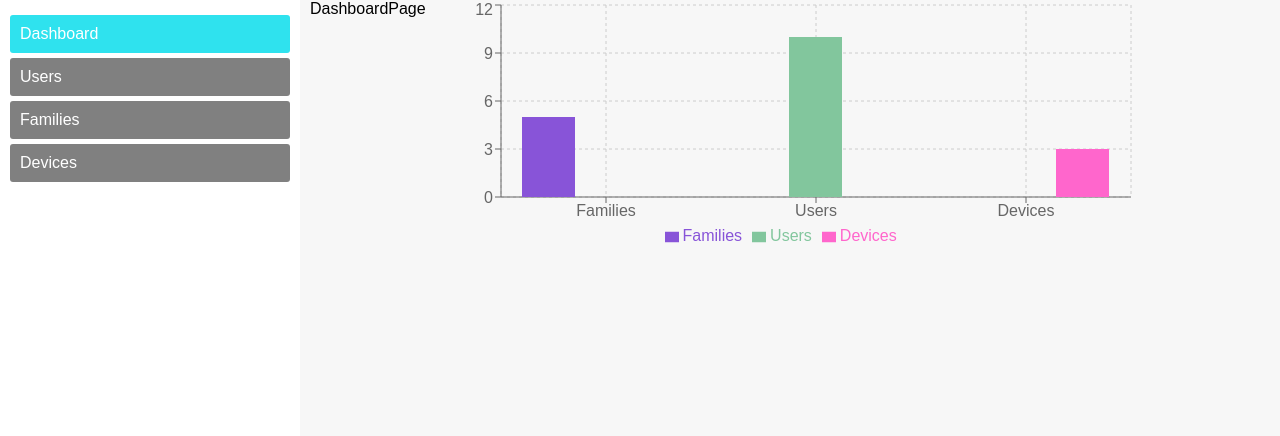
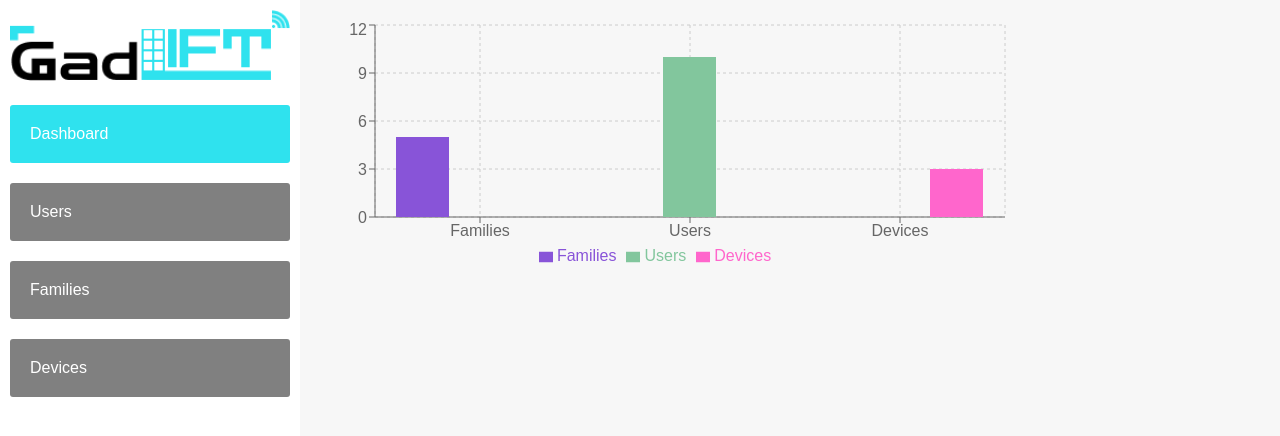
Before and after one commit to younes-damouna/gad-lift, a React (Create React App) app in the folder web_frontend/: page /dashboard in a window 1280 px wide. Shown: the top 436 px of the page. Built offline with nearby package versions, Linux system fonts and the light colour scheme; a web font is replaced by a local one.

Commit message:
frontend: implemented panel component

```diff
--- a/web_frontend/src/components/Panel/index.jsx
+++ b/web_frontend/src/components/Panel/index.jsx
@@ -1,8 +1,28 @@
 import React from 'react'
 import './index.css'
+import BarChartCustom from '../BarChart'
 const Panel = () => {
+
+    const data = [
+        {
+          name: "Families",
+          "Families": 5,
+
+        },
+        {
+          name: "Users",
+          "Users": 10,
+
+        },
+        {
+          name: "Devices",
+          "Devices": 3,
+
+        },
+      ];
+
   return (
-    <div>Panel</div>
+    <div> <BarChartCustom data={data}/></div>
   )
 }
 
--- a/web_frontend/src/pages/Dashboard/index.css
+++ b/web_frontend/src/pages/Dashboard/index.css
@@ -6,9 +6,9 @@
 }
 .menu-item{
     background-color:gray;
-    padding: 10px;
+    padding: 20px;
     color: white;
-    margin-block: 5px;
+    margin-block: 20px;
     transition: all .3s ease-in-out;
     cursor: pointer;
     border-radius: 3px;
--- a/web_frontend/src/pages/Dashboard/index.jsx
+++ b/web_frontend/src/pages/Dashboard/index.jsx
@@ -1,8 +1,11 @@
 import React, { useState } from "react";
 
 import "./index.css";
+import logo from "./../../assets/images/AnimatedLogo4.png";
+
 import BarChart from "../../components/BarChart";
 import BarChartCustom from "../../components/BarChart";
+import Panel from "../../components/Panel";
 const DashboardPage = () => {
   const [activeMainTab,setActiveMainTab]=useState("Dashboard")
 
@@ -21,28 +24,13 @@ const DashboardPage = () => {
     },
 
 ]
-  const data = [
-    {
-      name: "Families",
-      "Families": 5,
-
-    },
-    {
-      name: "Users",
-      "Users": 10,
-
-    },
-    {
-      name: "Devices",
-      "Devices": 3,
-
-    },
-  ];
 
   return (
     <div className="d-flex gap w-100 main">
       <div className="aside">
           <div className="menu">
+          <img  src={logo} className={`w-100`}/>
+
             {menuItems.map((menuItem,index)=>{return(
             <div key={index} onClick={()=>{ setActiveMainTab(`${menuItem.title}`)}} className={`menu-item ${activeMainTab===menuItem.title?'active':''}`}>{menuItem.title}</div>
 
@@ -50,8 +38,12 @@ const DashboardPage = () => {
 
           </div>
         </div>
-      DashboardPage
-    <BarChartCustom data={data}/>
+        <div className="m-10">
+        <Panel/>
+        </div>
+
+
+
     </div>
   );
 };
--- a/web_frontend/src/styles/utilities.css
+++ b/web_frontend/src/styles/utilities.css
@@ -166,3 +166,7 @@ a {
 .text-danger{
   color: red;
 }
+.m-10{
+  /* margin: 10px; */
+  margin-top: 20px;
+}
```
